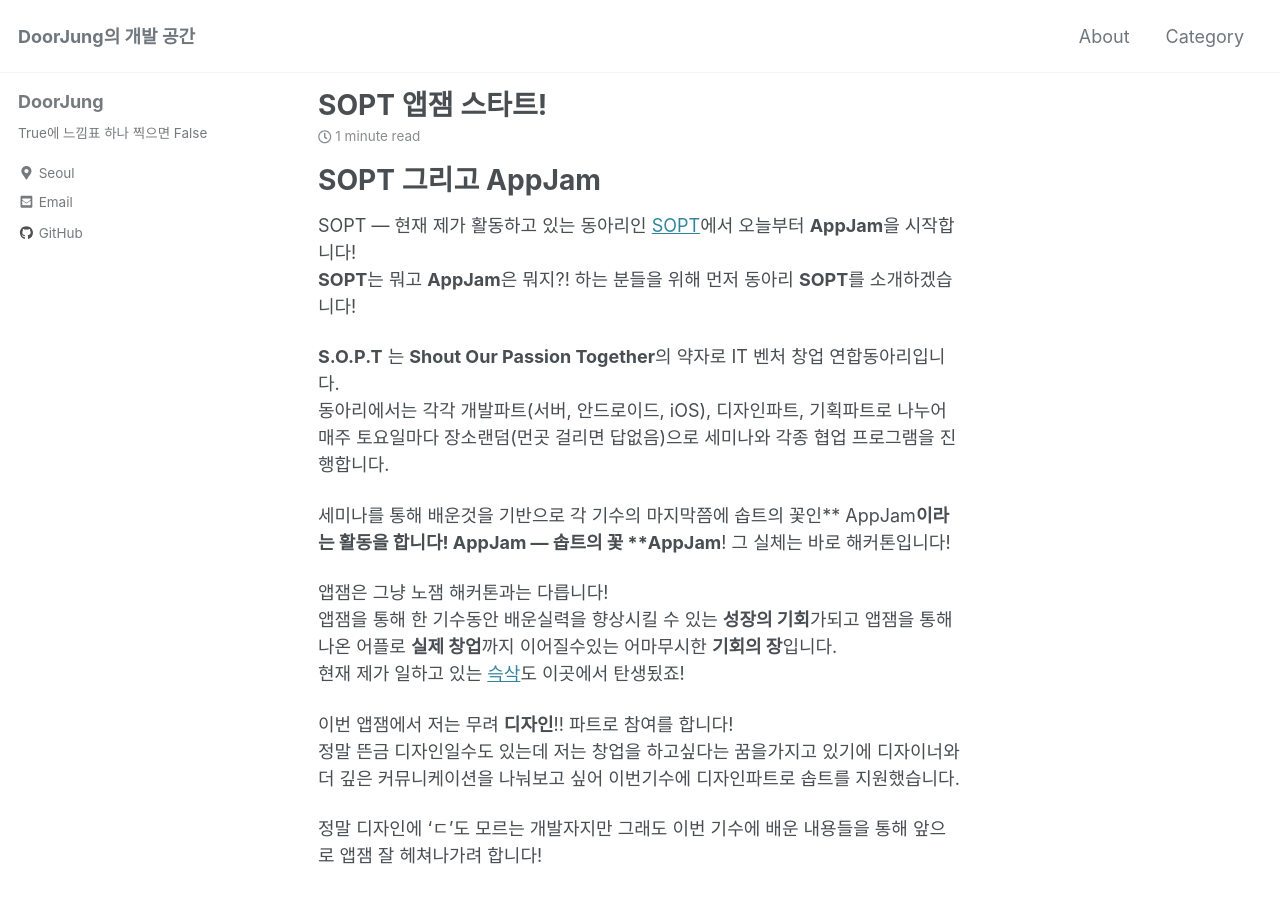
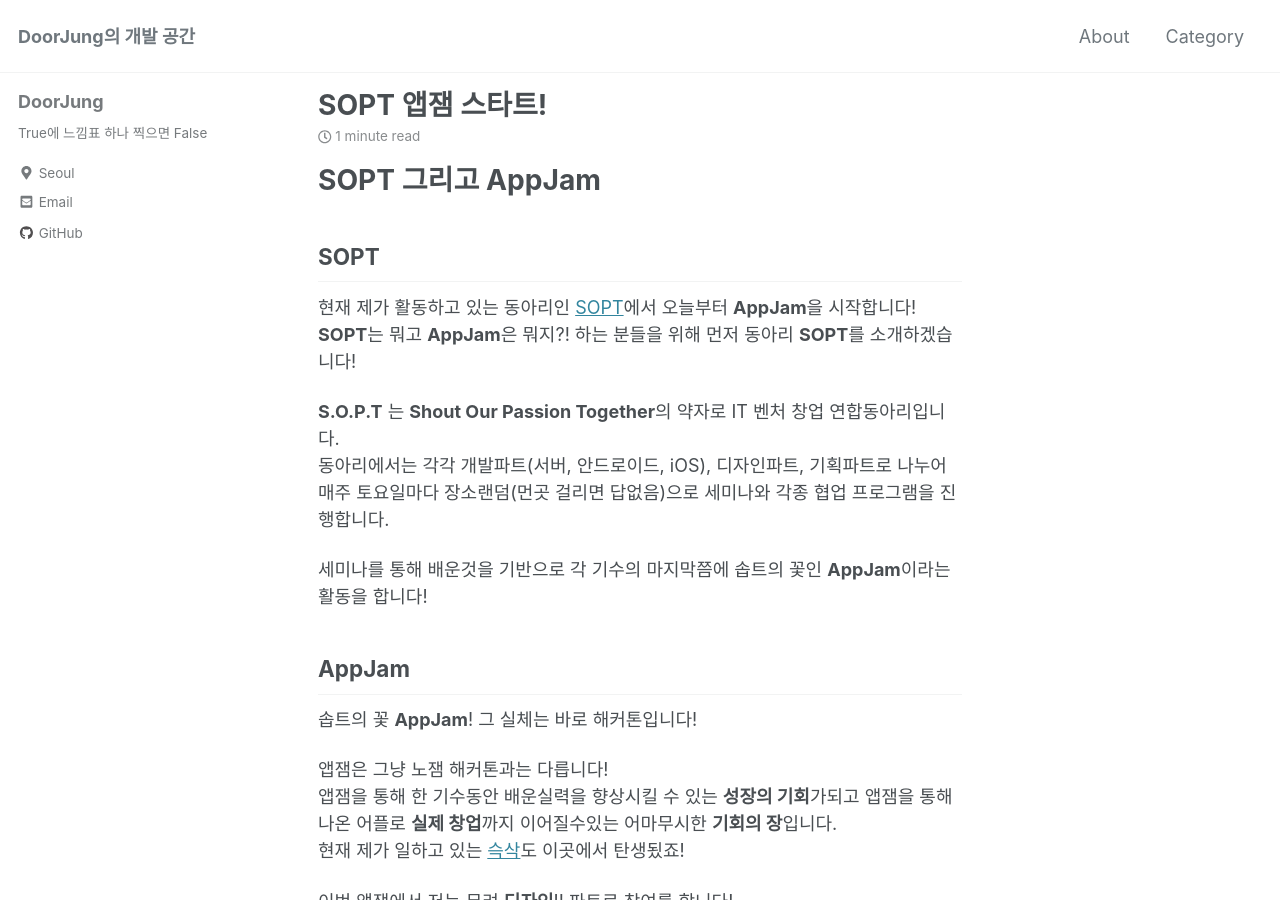
Before and after one commit to DoorJung/doorjung.github.io, a Jekyll site: the page built from _posts/2019-06-29-post-sopt-24th-1.md, in a window 1280 px wide and 900 px high. Built offline with Jekyll 4.4.1, drawn with Linux system fonts in a browser that asks for light colours; cached includes are drawn as plain includes; nearby versions of some CDN libraries; comment, search, counter and statistics services are not loaded; part of the change alters nothing that is shown; some of the changed text lies outside the part shown.

```diff
--- a/_posts/2019-06-29-post-sopt-24th-1.md
+++ b/_posts/2019-06-29-post-sopt-24th-1.md
@@ -8,6 +8,7 @@ last_modified_at: 2019-06-29T10:00:00-12:00:00
 ---
 SOPT 그리고 AppJam
 =============
+
 SOPT
 ---
 현재 제가 활동하고 있는 동아리인 [SOPT](http://sopt.org/wp/)에서 오늘부터 **AppJam**을 시작합니다!
@@ -17,7 +18,8 @@ SOPT
 동아리에서는 각각 개발파트(서버, 안드로이드, iOS), 디자인파트, 기획파트로 나누어
 매주 토요일마다 장소랜덤(먼곳 걸리면 답없음)으로 세미나와 각종 협업 프로그램을 진행합니다.
 
-세미나를 통해 배운것을 기반으로 각 기수의 마지막쯤에 솝트의 꽃인** AppJam**이라는 활동을 합니다!
+세미나를 통해 배운것을 기반으로 각 기수의 마지막쯤에 솝트의 꽃인 **AppJam**이라는 활동을 합니다!
+
 AppJam
 ---
 솝트의 꽃 **AppJam**! 그 실체는 바로 해커톤입니다!
@@ -56,4 +58,5 @@ AppJam 시작전 과정
 ---
 개발이 아닌 다른파트를 맡아 진행하는 첫 프로젝트라 긴장도 많이되고 기대도 많이됩니다ㅠ
 게다가 제가 8월 5일에 군대를 가는바람에 미필로 진행하는 마지막 프로젝트가 되어서 불태울 예정입니다!
+참고로 저는 **크리크리**라는 팀에 들어갔습니다. 크리크리는 유튜버 랭킹조회 & 커뮤니티 서비스입니다. 조만간 스토어에서 보실 수 있을거에요!
 SOPT정말 재미있어요! 이 글을 보는 여러분들도 [SOPT](http://sopt.org/wp/)에 지원하세요! 저 군대갔다와서 같이합니다!!!
```
